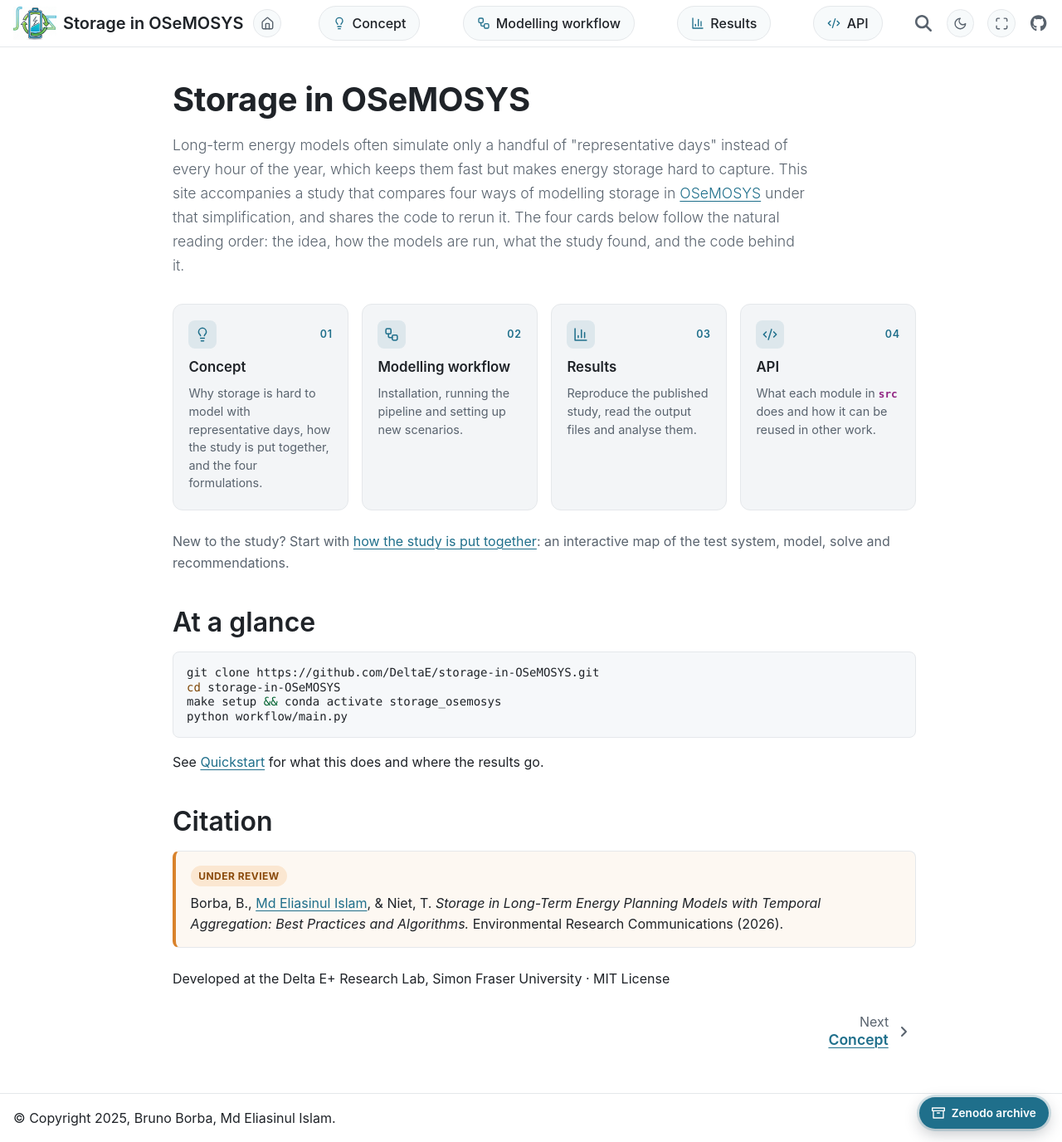
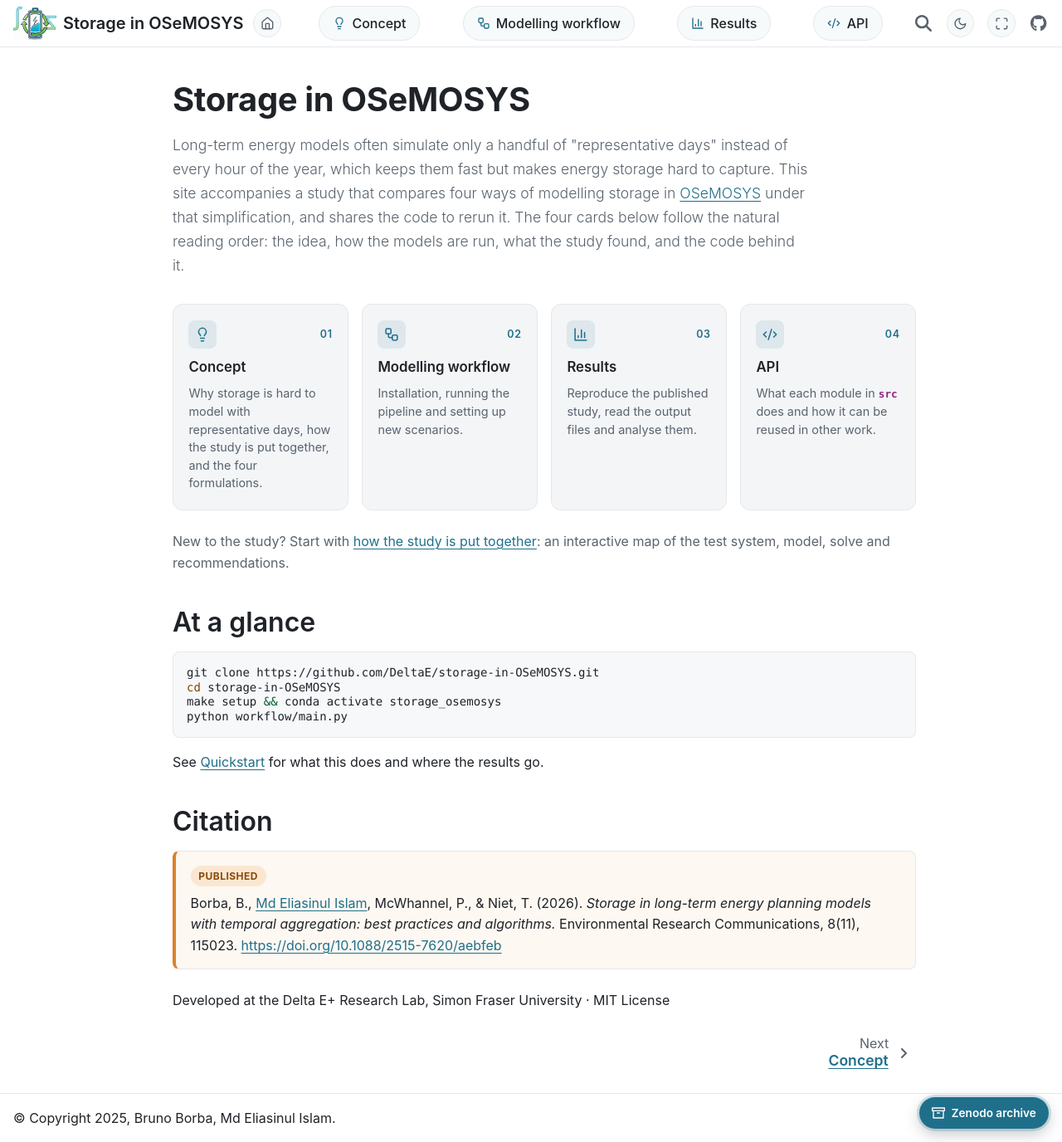
Before and after one commit to DeltaE/storage-in-OSeMOSYS, a Sphinx documentation site: the page built from docs/source/index.md, in a window 1280 px wide and 1376 px high. Shown: the whole window at 83% size. Built offline with Sphinx 7.4.7 and the PyData theme 0.15.4, drawn with Linux system fonts in a browser that asks for light colours; pages that are not in the unit, such as notebooks, are missing from menus.

Commit message:
Update citation to published DOI; make docs-deploy safe

```diff
--- a/docs/source/index.md
+++ b/docs/source/index.md
@@ -62,11 +62,12 @@ See {doc}`quickstart` for what this does and where the results go.
 ## Citation
 
 <div class="citation-box">
-  <span class="status-badge">Under review</span>
+  <span class="status-badge">Published</span>
   <p>
-    Borba, B., <a href="https://eliasinul.com">Md Eliasinul Islam</a>, &amp; Niet, T.
-    <em>Storage in Long-Term Energy Planning Models with Temporal Aggregation: Best Practices and
-    Algorithms.</em> Environmental Research Communications (2026).
+    Borba, B., <a href="https://eliasinul.com">Md Eliasinul Islam</a>, McWhannel, P., &amp; Niet, T.
+    (2026). <em>Storage in long-term energy planning models with temporal aggregation: best
+    practices and algorithms.</em> Environmental Research Communications, 8(11), 115023.
+    <a href="https://doi.org/10.1088/2515-7620/aebfeb">https://doi.org/10.1088/2515-7620/aebfeb</a>
   </p>
 </div>
 
```
Also changed, not shown: README.md (+4 -3 lines), 2 other files.
